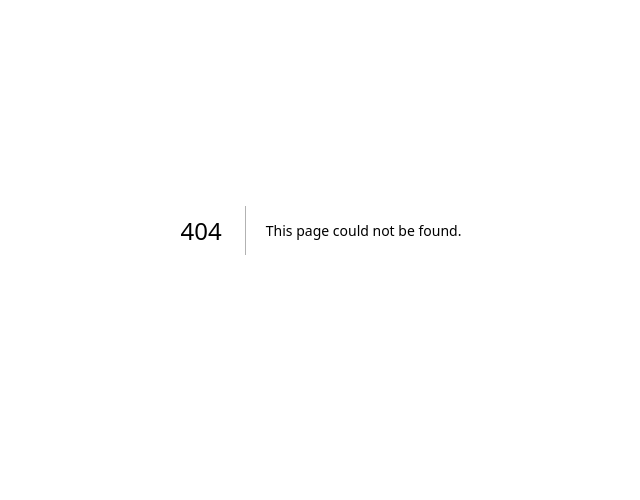
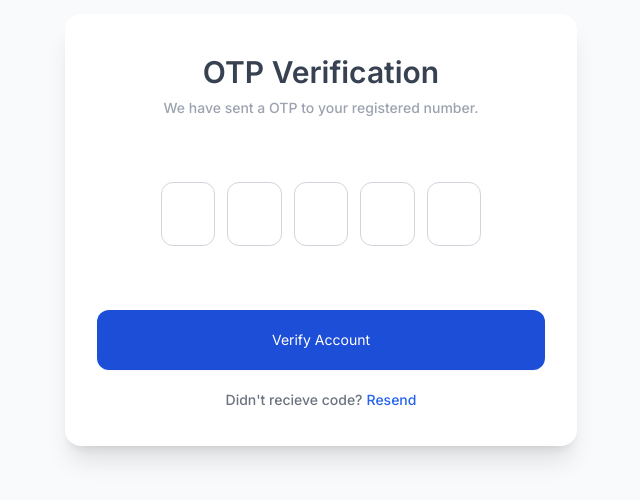
Before and after one commit to Aryainguz/Electrothon6.0-eVoteIndia, a Next.js app: page /verify in a window 1280 px wide. Before the commit this address had no page. Shown: the part 170-670 px from the top of the page, without its empty margins (319-959 px from the left). Built offline with nearby package versions, Linux system fonts and the light colour scheme.

Commit message:
Add OTP verification page component

```diff
--- /dev/null
+++ b/app/verify/page.jsx
@@ -0,0 +1,167 @@
+"use client";
+import React from "react";
+import { useRouter } from 'next/navigation'
+import toast,{Toaster} from "react-hot-toast";
+
+const page = () => {
+
+  const router = useRouter()
+  const [otp, setOtp] = React.useState("");
+  const [num1, setNum1] = React.useState("");
+  const [num2, setNum2] = React.useState("");
+  const [num3, setNum3] = React.useState("");
+  const [num4, setNum4] = React.useState("");
+  const [num5, setNum5] = React.useState("");
+
+  const handleVerification = async () => {
+    if (
+      num1.length === 1 &&
+      num2.length === 1 &&
+      num3.length === 1 &&
+      num4.length === 1 &&
+      num5.length === 1
+    ) {
+      const otp = num1 + num2 + num3 + num4+ num5;
+      console.log(otp)
+      const res = await fetch('/api/verify', {
+        method: 'POST',
+        headers: {
+          'Content-Type': 'application/json'
+        },
+        body: JSON.stringify({ token: otp})
+      })
+
+        const data = await res.json()
+        console.log(data)
+        if (data.success) {
+          toast.success("Your account is verified !!")
+          router.push('/login')
+        } else {
+          alert('Invalid OTP')
+        }
+      }
+  };
+  return (
+    <>
+    <Toaster/>
+      <div className="relative flex min-h-screen flex-col justify-center overflow-hidden bg-gray-50 py-12">
+        <div className="relative bg-white px-6 pt-10 pb-9 shadow-xl mx-auto w-full max-w-lg rounded-2xl">
+          <div className="mx-auto flex w-full max-w-md flex-col space-y-16">
+            <div className="flex flex-col items-center justify-center text-center space-y-2">
+              <div className="font-semibold text-3xl text-gray-700">
+                <p>OTP Verification</p>
+              </div>
+              <div className="flex flex-row text-sm font-medium text-gray-400">
+                <p>We have sent a OTP to your registered number.</p>
+              </div>
+            </div>
+            <div>
+              <form
+                onSubmit={(e) => {
+                  e.preventDefault();
+                }}
+              >
+                <div className="flex flex-col space-y-16">
+                  <div className="flex flex-row items-center justify-between mx-auto w-full max-w-xs gap-3">
+                    <div className="w-16 h-16 text-black">
+                      <input
+                        className="w-full h-full flex flex-col items-center justify-center text-center px-5 outline-none rounded-xl border border-gray-300 text-lg bg-white focus:bg-gray-50 focus:ring-1 ring-blue-700"
+                        type="text"
+                        onChange={(e) => {
+                          setNum1(e.target.value);
+                          if (e.target.value.length === 1) {
+                            document.getElementById("num2").focus();
+                          }
+                        }}
+                        value={num1}
+                      />
+                    </div>
+                    <div className="w-16 h-16 text-black ">
+                      <input
+                        className="w-full h-full flex flex-col items-center justify-center text-center px-5 outline-none rounded-xl border border-gray-300 text-lg bg-white focus:bg-gray-50 focus:ring-1 ring-blue-700"
+                        type="text"
+                        onChange={(e) => {
+                          setNum2(e.target.value);
+                          if (e.target.value.length === 1) {
+                            document.getElementById("num3").focus();
+                          }
+                        }}
+                        value={num2}
+                        id="num2"
+                      />
+                    </div>
+                    <div className="w-16 h-16 text-black ">
+                      <input
+                        className="w-full h-full flex flex-col items-center justify-center text-center px-5 outline-none rounded-xl border border-gray-300 text-lg bg-white focus:bg-gray-50 focus:ring-1 ring-blue-700"
+                        type="text"
+                        onChange={(e) => {
+                          setNum3(e.target.value);
+                          if (e.target.value.length === 1) {
+                            document.getElementById("num4").focus();
+                          }
+                        }}
+                        value={num3}
+                        id="num3"
+                      />
+                    </div>
+                    <div className="w-16 h-16 text-black ">
+                      <input
+                        className="w-full h-full flex flex-col items-center justify-center text-center px-5 outline-none rounded-xl border border-gray-300 text-lg bg-white focus:bg-gray-50 focus:ring-1 ring-blue-700"
+                        type="text"
+                        onChange={(e) => {
+                          setNum4(e.target.value);
+                          if (e.target.value.length === 1) {
+                            document.getElementById("num5").focus();
+                          }
+                        }}
+                        value={num4}
+                        id="num4"
+                      />
+                    </div>
+                    <div className="w-16 h-16 text-black ">
+                      <input
+                        className="w-full h-full flex flex-col items-center justify-center text-center px-5 outline-none rounded-xl border border-gray-300 text-lg bg-white focus:bg-gray-50 focus:ring-1 ring-blue-700"
+                        type="text"
+                        onChange={
+                          (e) => setNum5(e.target.value)
+                          // if (e.target.value.length === 1) {
+                          //   document.getElementById('num5').focus()
+                          // }
+                        }
+                        id="num5"
+                        value={num5}
+                      />
+                    </div>
+                  </div>
+                  <div className="flex flex-col space-y-5">
+                    <div>
+                      <button
+                        className="flex flex-row items-center justify-center text-center w-full border rounded-xl outline-none py-5 bg-blue-700 border-none text-white text-sm shadow-sm"
+                        onClick={handleVerification}
+                      >
+                        Verify Account
+                      </button>
+                    </div>
+                    <div className="flex flex-row items-center justify-center text-center text-sm font-medium space-x-1 text-gray-500">
+                      <p>Didn't recieve code?</p>{" "}
+                      <a
+                        className="flex flex-row items-center text-blue-600"
+                        href="http://"
+                        target="_blank"
+                        rel="noopener noreferrer"
+                      >
+                        Resend
+                      </a>
+                    </div>
+                  </div>
+                </div>
+              </form>
+            </div>
+          </div>
+        </div>
+      </div>
+    </>
+  );
+};
+
+export default page;
```
